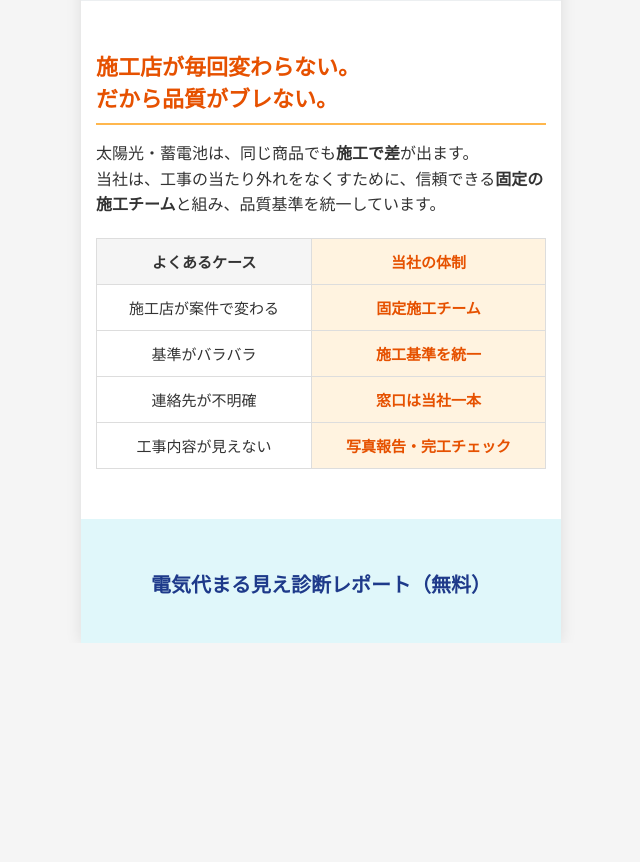
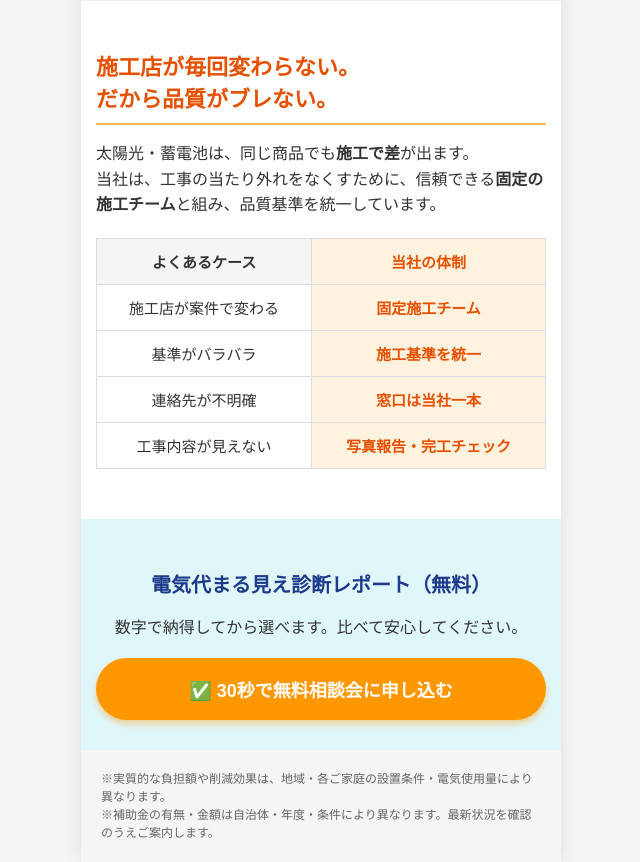
Before and after one commit to yuichiro-suga-source/manga-lp-site, a plain HTML site: page index.html in a window 1280 px wide. Shown: the part 1928-2790 px from the top of the page, without its empty margins (319-959 px from the left). Before the commit the page ends 2571 px from the top, so only its background shows below. Drawn offline with Linux system fonts and the light colour scheme; a web font is replaced by a local one.

Commit message:
Update index.html

```diff
--- a/index.html
+++ b/index.html
@@ -85,3 +85,15 @@
 
     <section class="offer-section" id="form">
         <h3>電気代まる見え診断レポート（無料）</h3>
+        <p style="font-size: 16px; margin-bottom: 20px;">数字で納得してから選べます。比べて安心してください。</p>
+        <a href="#" class="cta-btn">✅ 30秒で無料相談会に申し込む</a>
+    </section>
+
+    <div class="annotation">
+        ※実質的な負担額や削減効果は、地域・各ご家庭の設置条件・電気使用量により異なります。<br>
+        ※補助金の有無・金額は自治体・年度・条件により異なります。最新状況を確認のうえご案内します。
+    </div>
+</div>
+
+</body>
+</html>
```
